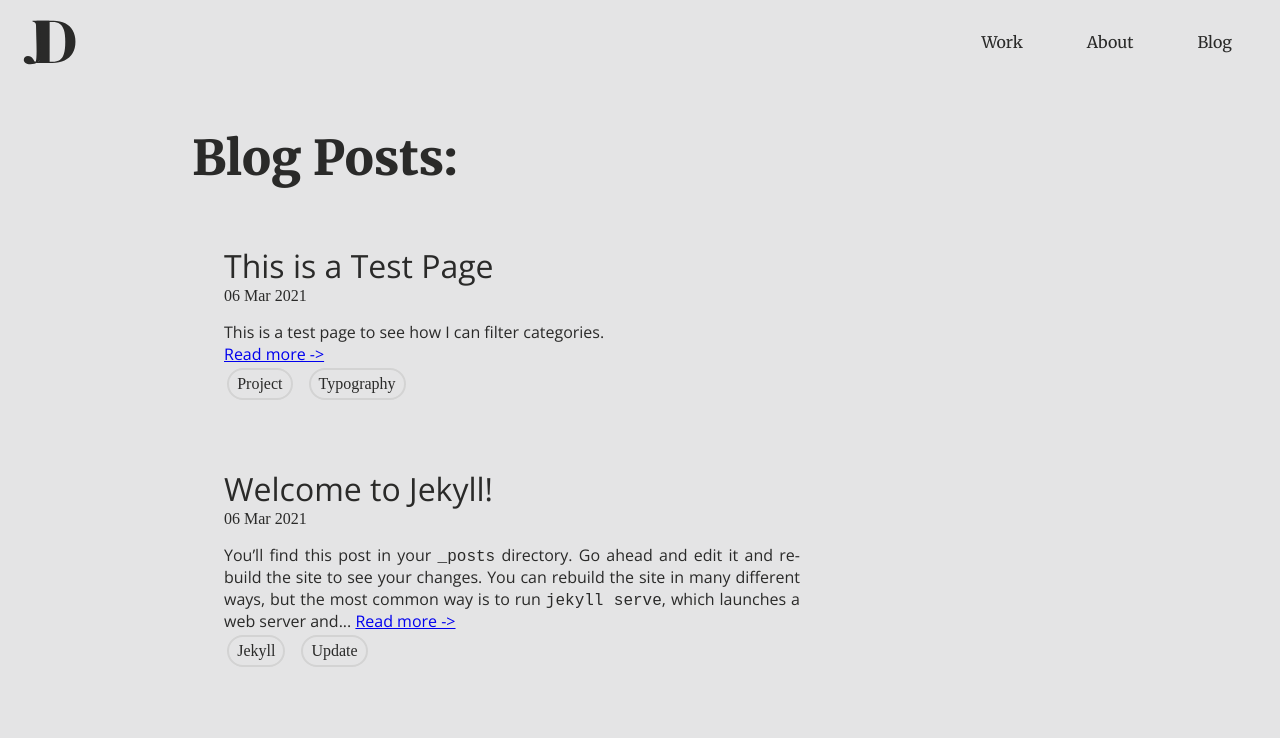
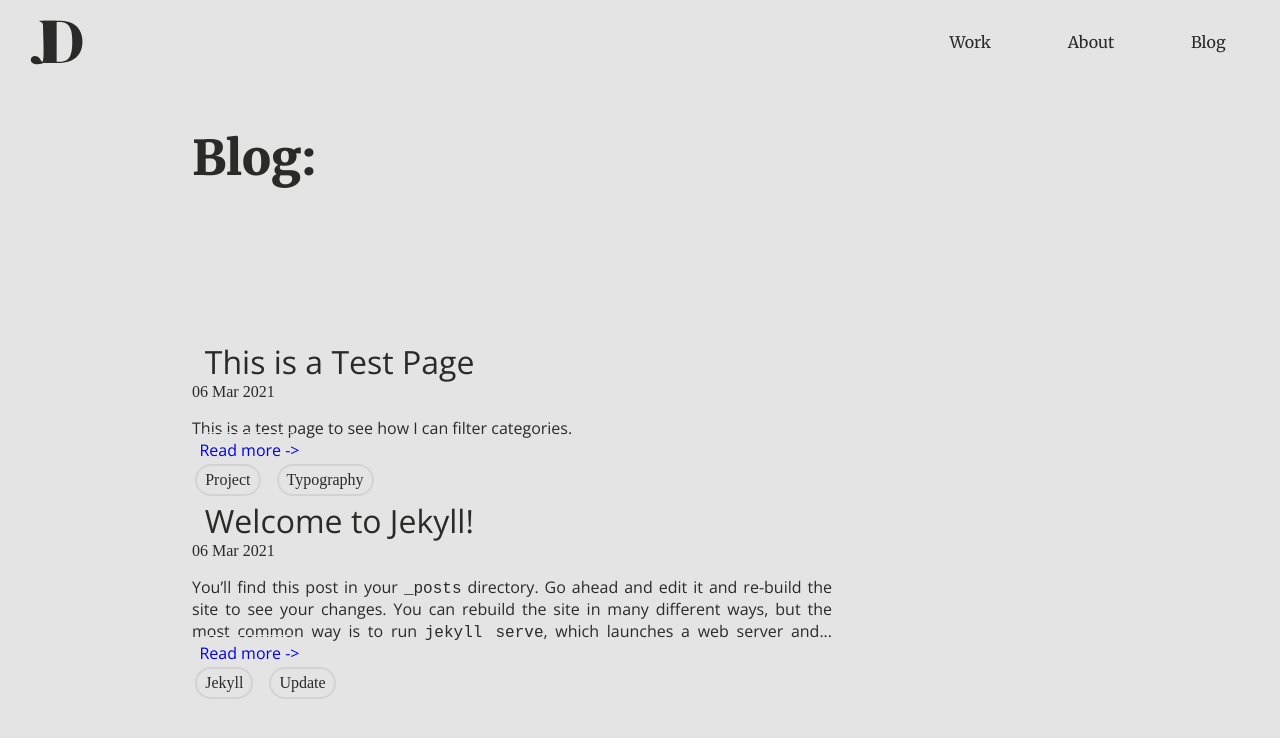
Before and after one commit to jdaumeyer/website, a Jekyll site: the page built from blog/index.html, in a window 1280 px wide. Shown: the top 738 px of the page. Built offline with Jekyll 4.4.1, drawn with Linux system fonts in a browser that asks for light colours; the list of posts is cut into pages by our own code.

Commit message:
Reworking the blog list

```diff
--- a/_includes/postcard.html
+++ b/_includes/postcard.html
@@ -6,7 +6,7 @@
     </div>
 
 
-    <p> {{ post.content | truncatewords: 50}} <a href="{{ post.url }}"> Read more -> </a></p>
+    <p> {{ post.content | truncatewords: 50}} <a class="bloglink" href="{{ post.url }}"> Read more -> </a></p>
 
 
  <!-- Generate Tag List -->
--- a/blog/index.html
+++ b/blog/index.html
@@ -12,10 +12,13 @@ permalink: /blog/
         {% include header.html %}
 
 
-        <section>
+        <section id="title">
 
-        <h1>Blog Posts:</h1>
+        <h1>Blog:</h1>
 
+        </section>
+
+        <section id="list">
         {% for post in paginator.posts %}
             {% include postcard.html %}
         {% endfor %}
--- a/css/blog.css
+++ b/css/blog.css
@@ -1,7 +1,9 @@
 .card {
-    padding: 2em;
 }
 
+section#title{
+    margin-bottom: 0.5em;
+}
 
 .card-header {
     margin-bottom: 1em;
--- a/css/style.css
+++ b/css/style.css
@@ -52,7 +52,7 @@ section {
 section.hero {
 
 	position: relative;
-	height: 99vh;
+	height: 101vh;
 
 	/* Flex */
 	display: flex;
@@ -96,7 +96,7 @@ a.underline {
 	text-decoration: none;
 	color: inherit;
 	padding-bottom: -1em;
-	border-bottom: none;
+	border: none;
 }
 
 a.underline:before {
@@ -118,6 +118,10 @@ a.underline:hover:before {
 
 a {
 	font-family: "Open Sans", sans-serif;
+	border: 1px solid #e4e4e5;
+	border-radius: 20px;
+	text-decoration: none;
+	padding: 0.4em;
 	/* border-bottom: 2px dashed grey; */
 }
 
--- a/index.html
+++ b/index.html
@@ -16,7 +16,7 @@ title: Jackson Daumeyer
 			<p> I make the technical accessible through design. </p>
 		</div>
 		<div>
-			<a href="#section1" class="underline"> &#8595; Scroll to see more </a>
+			<a href="#section1"> &#8595; Scroll to see more </a>
 		</div>
 	</section>
 
```
Also changed, not shown: 6 other files.
